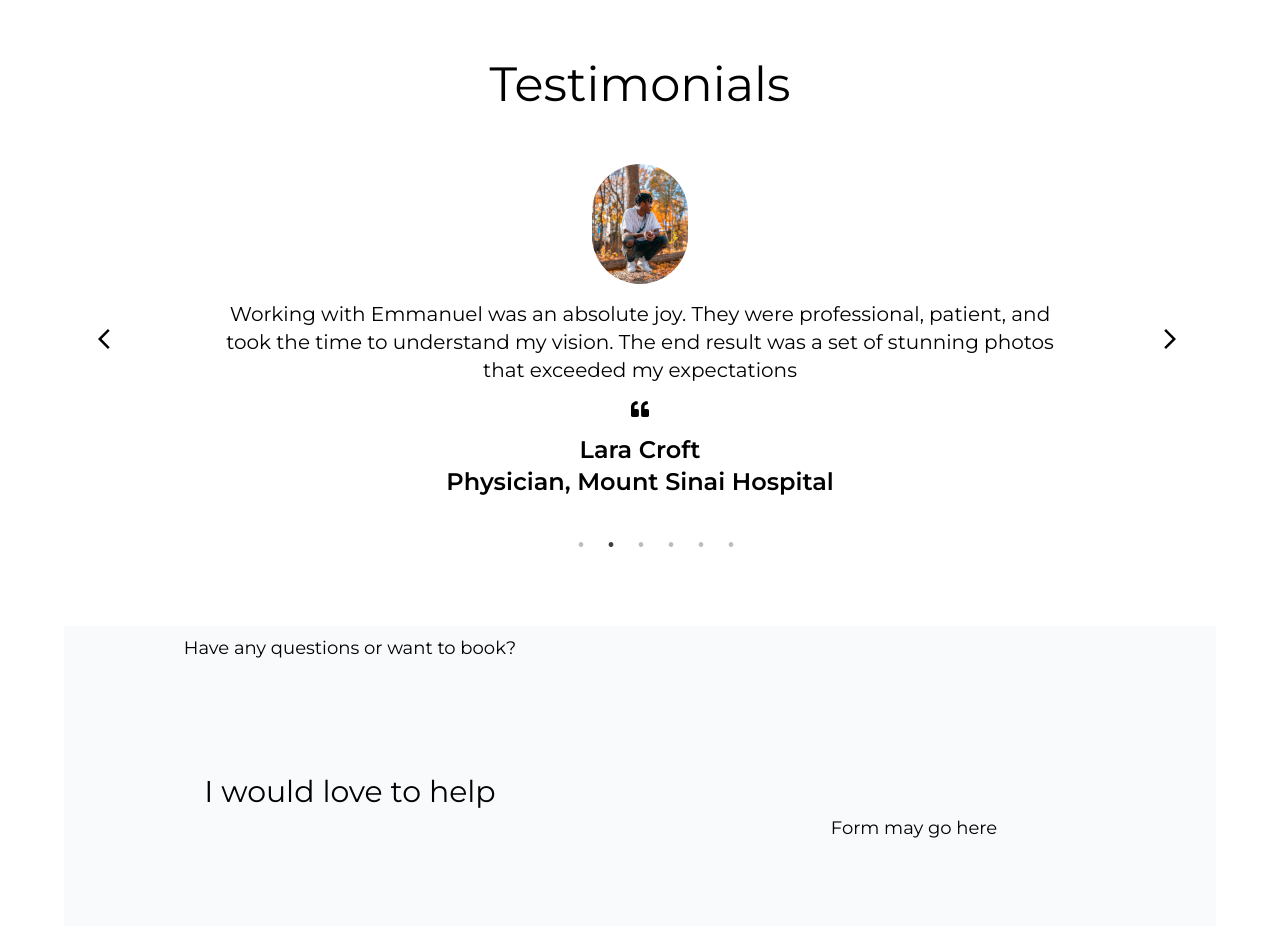
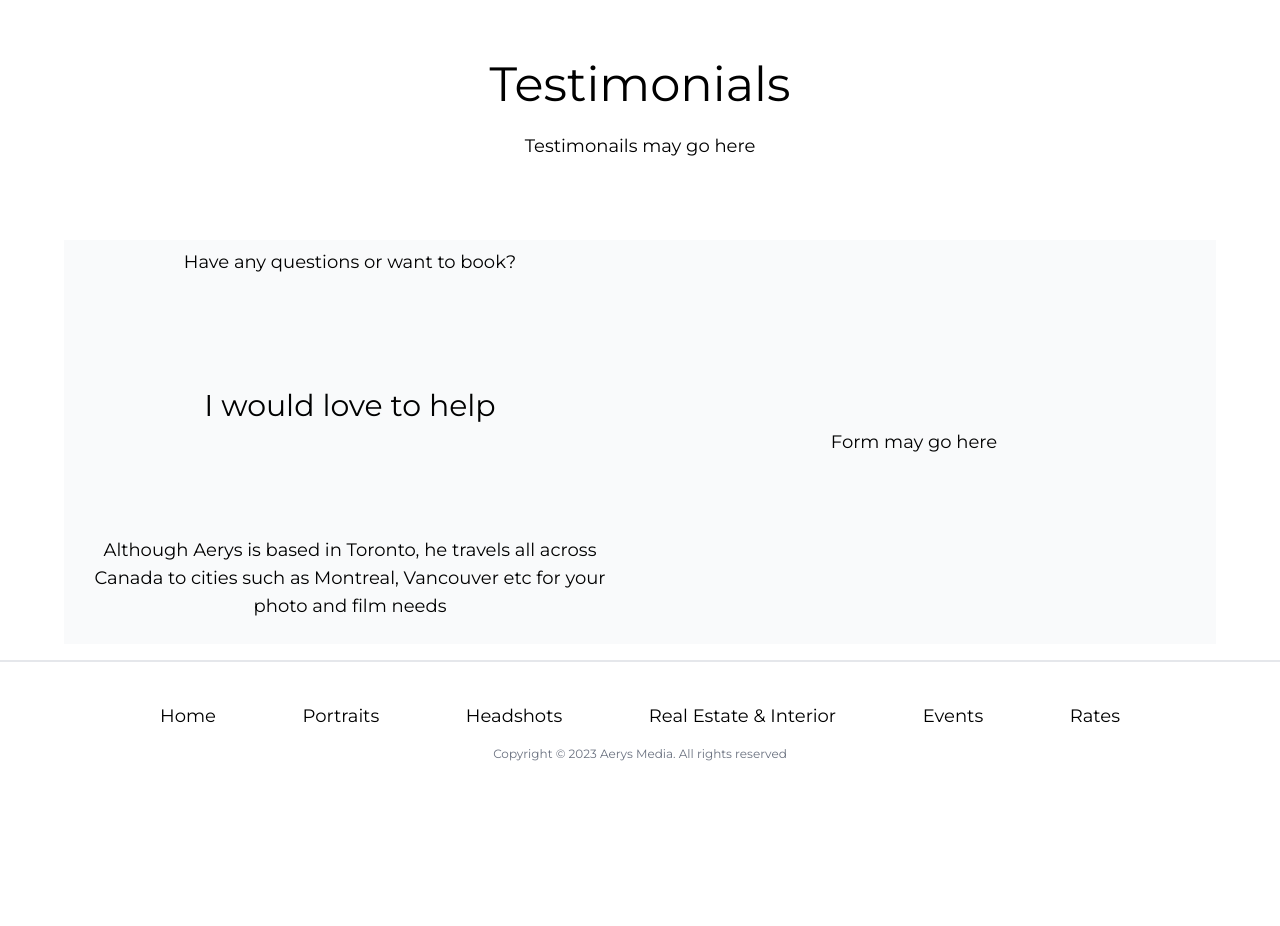
Before and after one commit to Aerys12/aerysmedia, a Next.js app: page / in a window 1280 px wide. Shown: the part 1980-2906 px from the top of the page. After the commit the page ends 2790 px from the top, so only its background shows below. Built offline with nearby package versions, Linux system fonts and the light colour scheme.

Commit message:
testimonials removed

```diff
--- a/app/components/Testimonials.tsx
+++ /dev/null
@@ -1,202 +0,0 @@
-"use client";
-import Image from "next/image";
-import aerys from "../../public/_MG_6363.jpg";
-import React, { Component } from "react";
-import Slider, { CustomArrowProps } from "react-slick";
-import "slick-carousel/slick/slick.css";
-import { MdArrowBackIos, MdArrowForwardIos } from "react-icons/md";
-import { FaQuoteLeft } from "react-icons/fa";
-
-export default class SimpleSlider extends Component {
-	render() {
-		const SlickArrowLeft = ({ currentSlide, slideCount, ...props }: CustomArrowProps) => (
-			<button
-				{...props}
-				className={
-					"slick-prev slick-arrow" +
-					(currentSlide === 0 ? " slick-disabled" : "")
-				}
-				aria-hidden='true'
-				aria-disabled={currentSlide === 0 ? true : false}
-				type='button'
-			>
-				<MdArrowBackIos />
-			</button>
-		);
-		const SlickArrowRight = ({ currentSlide, slideCount, ...props }: CustomArrowProps) => (
-			<button
-				{...props}
-				className={
-					"slick-next slick-arrow" +
-					(currentSlide === slideCount - 1 ? " slick-disabled" : "")
-				}
-				aria-hidden='true'
-				aria-disabled={currentSlide === slideCount - 1 ? true : false}
-				type='button'
-			>
-				<MdArrowForwardIos />
-			</button>
-		);
-
-		const settings = {
-			dots: true,
-			fade: true,
-			infinite: true,
-			speed: 500,
-			autoplay: true,
-			autoplaySpeed: 4000,
-			pauseOnHover: true,
-			slidesToShow: 1,
-			slidesToScroll: 1,
-			prevArrow: <SlickArrowLeft />,
-			nextArrow: <SlickArrowRight />,
-		};
-		return (
-			<div className='w-full p-4 md:mx-auto md:w-full md:max-w-6xl'>
-				<Slider className='flex flex-col p-4 text-black' {...settings}>
-					<div className='w-full'>
-						<div className='flex w-full flex-col items-center justify-center p-2'>
-							<Image
-								className='mb-4 rounded-full object-cover'
-								alt='image slider'
-								src={aerys}
-								width={96}
-								height={96}
-							/>
-							<p className='mb-4 w-4/5 text-center text-xl'>
-								I had the pleasure of working with Emmanuel and the experience
-								was incredible. Not only was his photography skills outstanding,
-								but he also made the entire process easy and enjoyable. I
-								couldn't be happier with the final product
-							</p>
-							<h3 className='mb-4'>
-								<FaQuoteLeft />
-							</h3>
-							<h2 className='text-2xl text-center font-semibold'>
-								Emmanuel Nsubuga
-							</h2>
-							<h2 className='text-2xl text-center font-semibold'>
-								Transporter, Mount Sinai Hospital
-							</h2>
-						</div>
-					</div>
-					<div>
-						<div className='flex w-full flex-col items-center justify-center'>
-							<Image
-								className='mb-4 rounded-full object-cover'
-								alt='image slider'
-								src={aerys}
-								width={96}
-								height={96}
-							/>
-							<p className='mb-4 w-4/5 text-center text-xl'>
-								Working with Emmanuel was an absolute joy. They were
-								professional, patient, and took the time to understand my
-								vision. The end result was a set of stunning photos that
-								exceeded my expectations
-							</p>
-							<h3 className='mb-4'>
-								<FaQuoteLeft />
-							</h3>
-							<h2 className='text-2xl text-center font-semibold'>Lara Croft</h2>
-							<h2 className='text-2xl text-center font-semibold'>
-								Physician, Mount Sinai Hospital
-							</h2>
-						</div>
-					</div>
-					<div>
-						<div className='flex w-full flex-col items-center justify-center'>
-							<Image
-								className='mb-4 rounded-full object-cover'
-								alt='image slider'
-								src={aerys}
-								width={96}
-								height={96}
-							/>
-							<p className='mb-4 w-4/5 text-center text-xl'>
-								I was blown away by Emmanuels's ability to capture the emotion
-								and essence of our special day. Their attention to detail and
-								creativity truly made our wedding photos unforgettable
-							</p>
-							<h3 className='mb-4'>
-								<FaQuoteLeft />
-							</h3>
-							<h2 className='text-2xl text-center font-semibold'>Salman Ali</h2>
-							<h2 className='text-2xl text-center font-semibold'>
-								Ortho Tech, Mount Sinai Hospital
-							</h2>
-						</div>
-					</div>
-					<div>
-						<div className='flex w-full flex-col items-center justify-center'>
-							<Image
-								className='mb-4 rounded-full object-cover'
-								alt='image slider'
-								src={aerys}
-								width={96}
-								height={96}
-							/>
-							<p className='mb-4 w-4/5 text-center text-xl'>
-								I highly recommend Emmanuel for any photography needs. His
-								talent and passion for his craft is evident in every photo he
-								takes. I couldn't be happier with the results
-							</p>
-							<h3 className='mb-4'>
-								<FaQuoteLeft />
-							</h3>
-							<h2 className='text-2xl text-center font-semibold'>Rona Roze</h2>
-							<h2 className='text-2xl text-center font-semibold'>Actor</h2>
-						</div>
-					</div>
-					<div>
-						<div className='flex w-full flex-col items-center justify-center'>
-							<Image
-								className='mb-4 rounded-full object-cover'
-								alt='image slider'
-								src={aerys}
-								width={96}
-								height={96}
-							/>
-							<p className='mb-4 w-4/5 text-center text-xl'>
-								I am beyond impressed with Emmanuel's work. Their ability to
-								capture the beauty and uniqueness of every moment is truly
-								remarkable. I can't wait to work with them again
-							</p>
-							<h3 className='mb-4'>
-								<FaQuoteLeft />
-							</h3>
-							<h2 className='text-2xl text-center font-semibold'>Sharaf</h2>
-							<h2 className='text-2xl text-center font-semibold'>
-								Software Developer
-							</h2>
-						</div>
-					</div>
-					<div>
-						<div className='flex w-full flex-col items-center justify-center'>
-							<Image
-								className='mb-4 rounded-full object-cover'
-								alt='image slider'
-								src={aerys}
-								width={96}
-								height={96}
-							/>
-							<p className='mb-4 w-4/5 text-center text-xl'>
-								I had the pleasure of working with Emmanuel for a professional
-								headshot session and was blown away by the results. They have a
-								natural ability to put clients at ease and bring out their best
-								features in every shot.
-							</p>
-							<h3 className='mb-4'>
-								<FaQuoteLeft />
-							</h3>
-							<h2 className='text-2xl text-center font-semibold'>Jamal Khan</h2>
-							<h2 className='text-2xl text-center font-semibold'>
-								Software Developer
-							</h2>
-						</div>
-					</div>
-				</Slider>
-			</div>
-		);
-	}
-}
--- a/app/page.tsx
+++ b/app/page.tsx
@@ -137,7 +137,7 @@ export default async function Home() {
 			<section className='my-4 flex w-full flex-col gap-2 overflow-hidden p-2 md:px-8 lg:px-4 lg:py-12'>
 				<div className='flex flex-col items-center'>
 					<h1 className='text-bold pb-6 text-center text-5xl'>Testimonials</h1>
-					<Testimonials />
+					<h1>Testimonails may go here</h1>
 				</div>
 			</section>
 			<section className='my-4 flex flex-col gap-2 bg-gray-50 p-2 md:px-8 lg:flex-row lg:px-4'>
```
